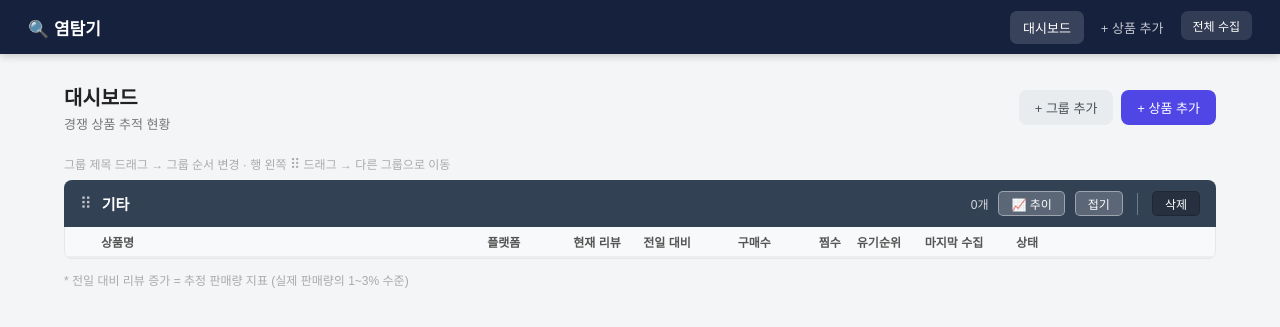
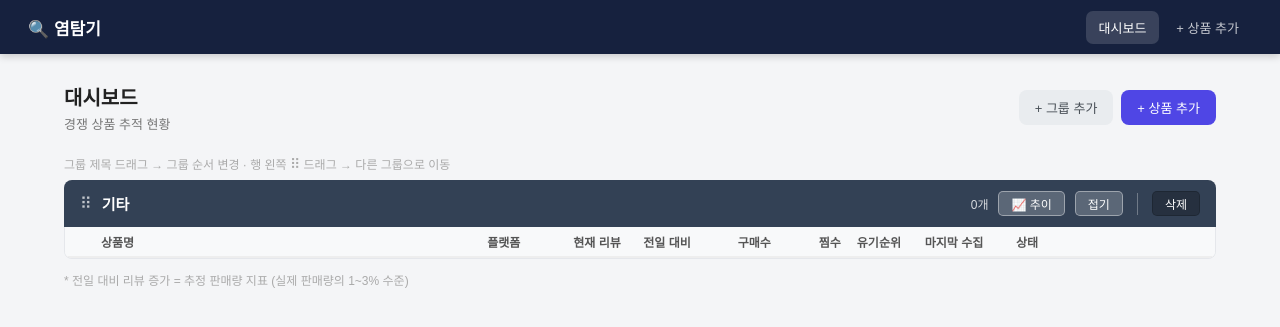
Before and after one commit to hew1128/spytools, a Flask app: page / in a window 1280 px wide. Shown: the top 327 px of the page. Run offline with Flask 3, Linux system fonts and the light colour scheme; data that the repository does not hold is empty.

Commit message:
웹 전체 수집 버튼 제거
Railway 서버에서 Playwright 실행 시 서버 다운 원인.
수집은 로컬 염탐기수집.bat으로만 진행.

Co-Authored-By: Claude Sonnet 4.6 <noreply@anthropic.com>

```diff
--- a/templates/base.html
+++ b/templates/base.html
@@ -65,9 +65,6 @@ tbody tr:hover td{background:#fafafa}
   <div class="nav-links">
     <a href="/" {% if request.endpoint=='dashboard' %}class="on"{% endif %}>대시보드</a>
     <a href="/add" {% if request.endpoint=='add_product' %}class="on"{% endif %}>+ 상품 추가</a>
-    <form method="POST" action="/collect-all" style="display:inline">
-      <button type="submit" class="btn" style="background:rgba(255,255,255,.12);color:#fff;font-size:12px;padding:6px 12px;border-radius:7px">전체 수집</button>
-    </form>
   </div>
 </nav>
 <div class="wrap">
```
